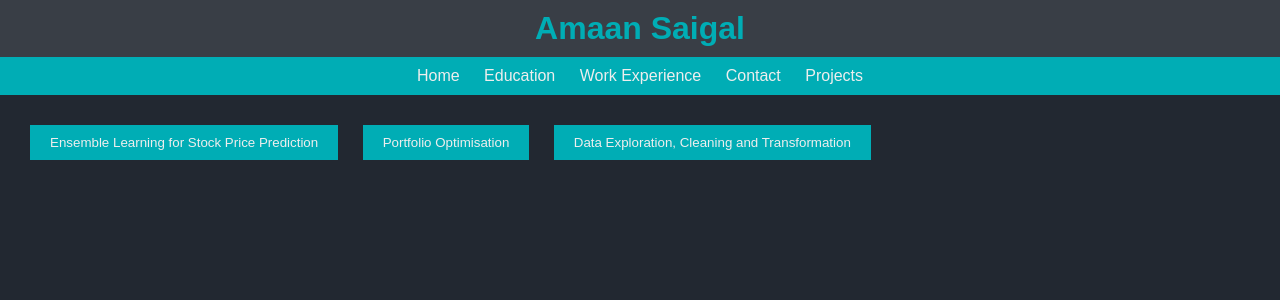
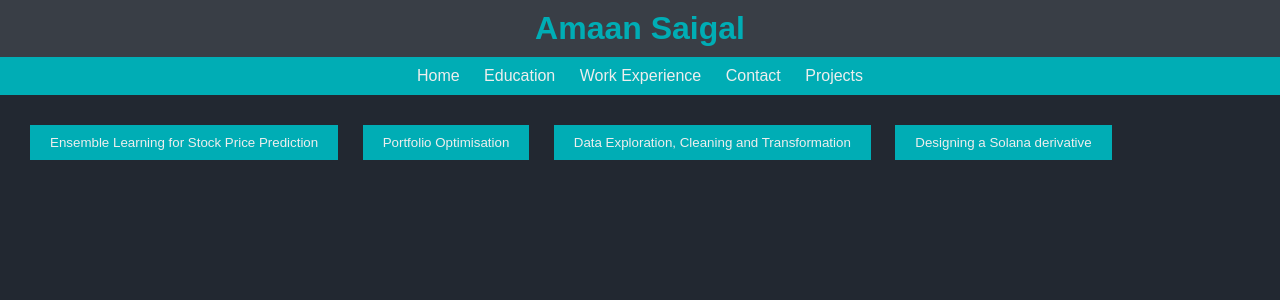
Before and after one commit to amaansaigal/amaansaigal.github.io, a Jekyll site: the page built from Projects.md, in a window 1280 px wide. Shown: the top 300 px of the page. Built offline with Jekyll 4.4.1, drawn with Linux system fonts in a browser that asks for light colours.

Commit message:
Update Projects.md

```diff
--- a/Projects.md
+++ b/Projects.md
@@ -7,6 +7,7 @@ title: Projects
     <button class="edu-btn" onclick="toggleEducation('proj1')">Ensemble Learning for Stock Price Prediction</button>
     <button class="edu-btn" onclick="toggleEducation('proj2')">Portfolio Optimisation</button>
     <button class="edu-btn" onclick="toggleEducation('proj3')">Data Exploration, Cleaning and Transformation</button>
+    <button class="edu-btn" onclick="toggleEducation('proj4')">Designing a Solana derivative</button>
 
     <div id="proj1" class="edu-content" style="display:none;">
         <h3>About the Project</h3>
@@ -27,9 +28,16 @@ title: Projects
         </p>
         <p>
             <ul>
-                <li>Data Exploration Pandas College Major <a href="">(link)</a></li>
+                <li>Data Exploration Pandas College Major <a href="https://github.com/amaansaigal/Data_Exploration_Pandas_College_Major">(link)</a></li>
                 <li>Spotify Data Exploration <a href="">(link)</a></li>
             </ul>
         </p>
     </div>
+
+
+    <div id="proj4" class="edu-content" style="display:none;">
+        <h3>About the Project</h3>
+        <p>This <a href="https://github.com/amaansaigal/Portfolio-Optimization-Analysis">repository</a> contains a Jupyter Notebook and associated data files for a portfolio optimization analysis project. The project applies quantitative techniques to determine the optimal asset allocation that maximizes returns for a given level of risk. The analysis involves simulating numerous portfolio combinations of various stocks or mutual funds to create a risk-return plot, identifying the portfolio with the minimum volatility, and the portfolio with the maximum Sharpe Ratio, indicating the optimal risk-adjusted return.
+        </p>
+    </div>
 </div>
```
